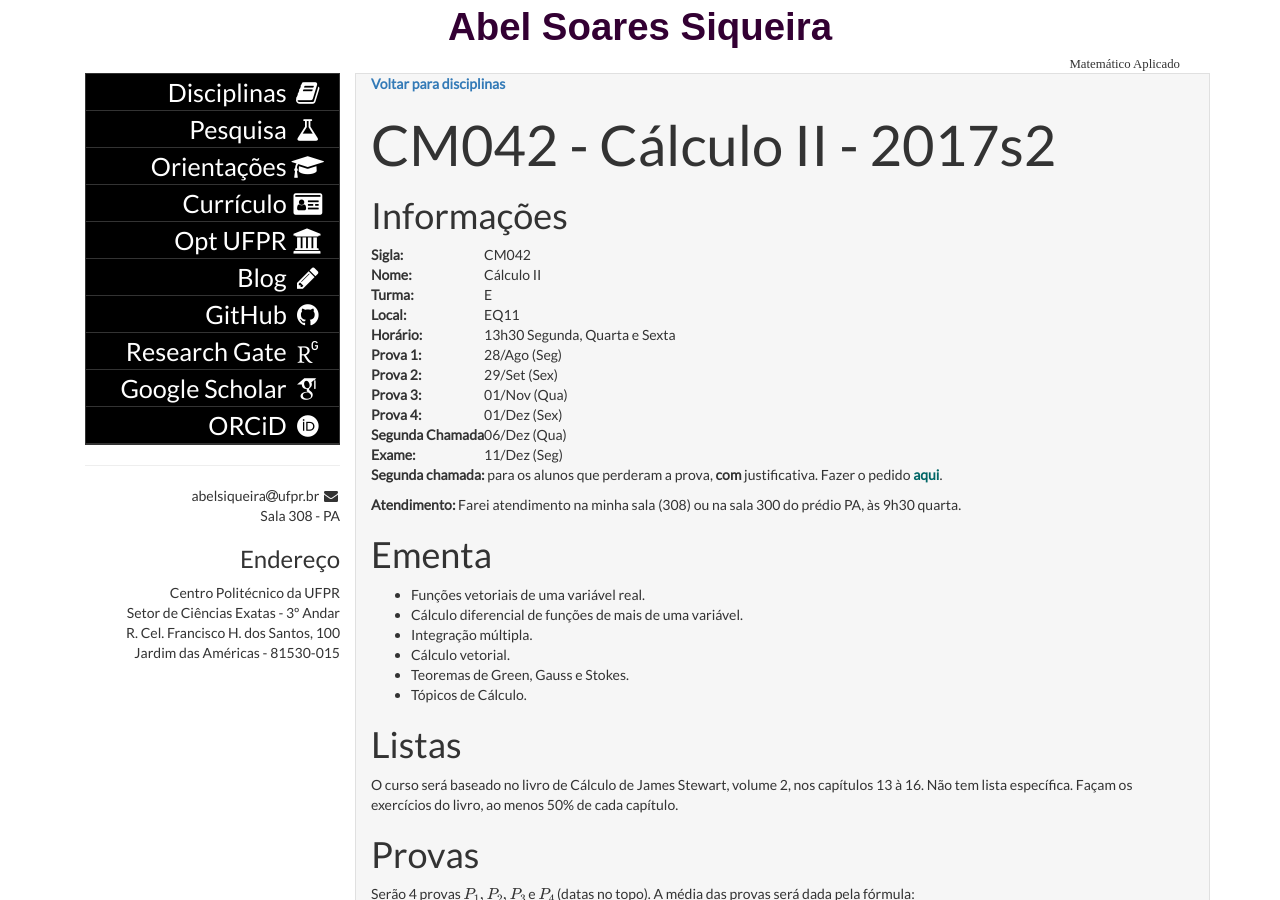
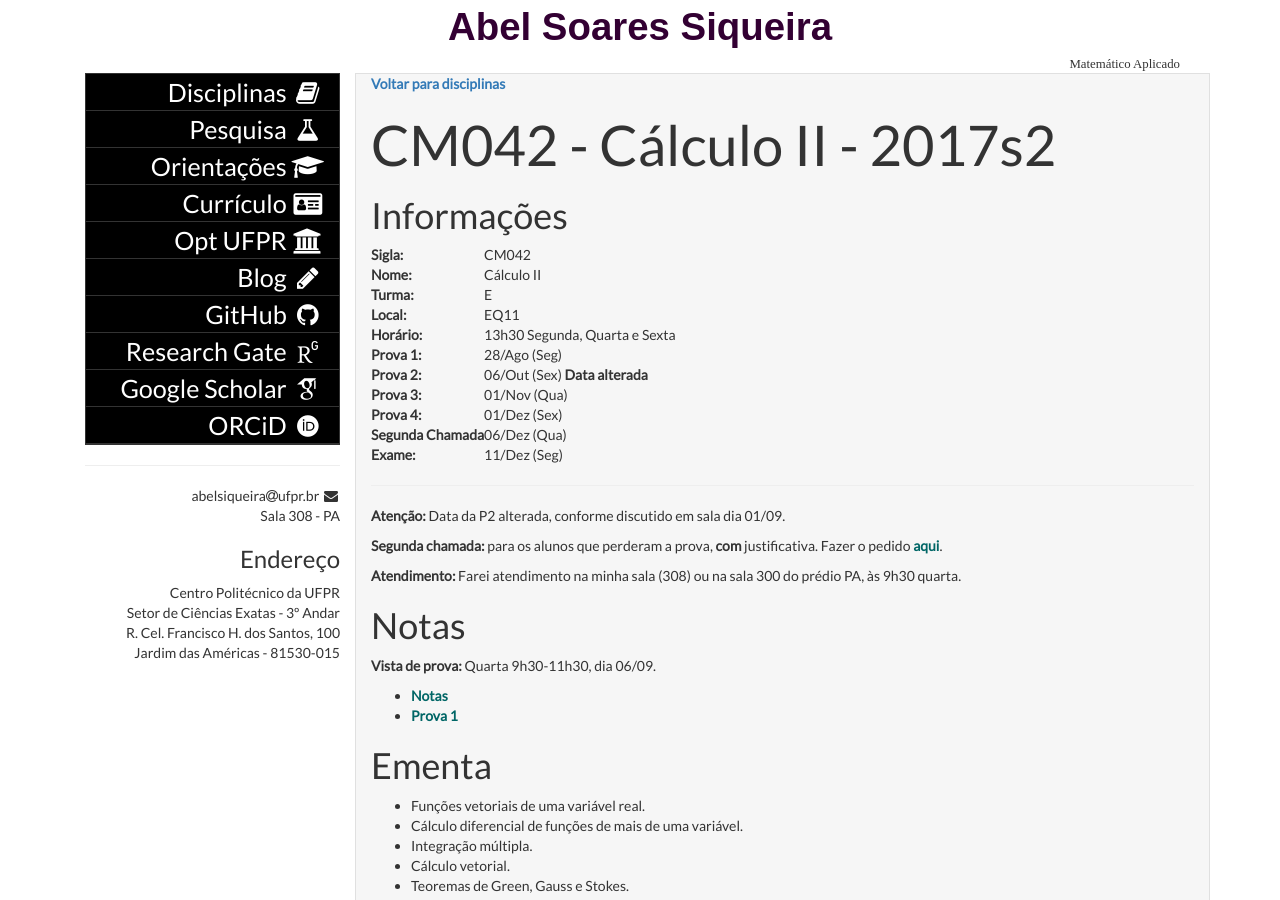
Before and after one commit to abelsiqueira/abelsiqueira.github.io-old, a Jekyll site: the page built from disciplinas/cm042-2017s2.md, in a window 1280 px wide and 900 px high. Built offline with Jekyll 4.4.1, drawn with Linux system fonts in a browser that asks for light colours; some web fonts are replaced; formulas are drawn with MathJax 3.

Commit message:
Adiciona notas de cm042

```diff
--- a/disciplinas/cm042-2017s2.md
+++ b/disciplinas/cm042-2017s2.md
@@ -14,17 +14,28 @@ tag:        2017s2
   | **Local:**          | EQ11
   | **Horário:**        | 13h30 Segunda, Quarta e Sexta
   | **Prova 1:**        | 28/Ago (Seg)
-  | **Prova 2:**        | 29/Set (Sex)
+  | **Prova 2:**        | 06/Out (Sex) **Data alterada**
   | **Prova 3:**        | 01/Nov (Qua)
   | **Prova 4:**        | 01/Dez (Sex)
   | **Segunda Chamada** | 06/Dez (Qua)
   | **Exame:**          | 11/Dez (Seg)
+
+---
+
+**Atenção:** Data da P2 alterada, conforme discutido em sala dia 01/09.
 
 **Segunda chamada:** para os alunos que perderam a prova, **com** justificativa.
 Fazer o pedido [aqui](http://www.mat.ufpr.br/departamento/documentos.html).
 
 **Atendimento:** Farei atendimento na minha sala (308) ou na sala 300 do prédio
 PA, às 9h30 quarta.
+
+# Notas
+
+**Vista de prova:** Quarta 9h30-11h30, dia 06/09.
+
+- [Notas]({{site.baseurl}}/disciplinas/cm042/notas-2017s2.pdf)
+- [Prova 1]({{site.baseurl}}/disciplinas/cm042/prova1-2017s2.pdf)
 
 # Ementa
 
```
Also changed, not shown: 2 other files.
